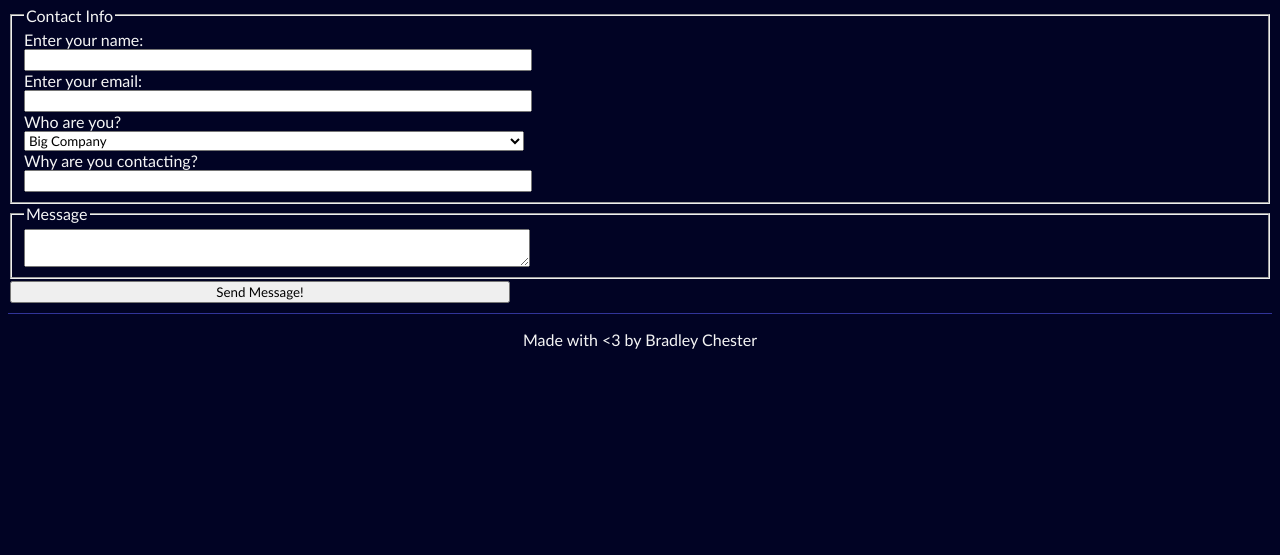
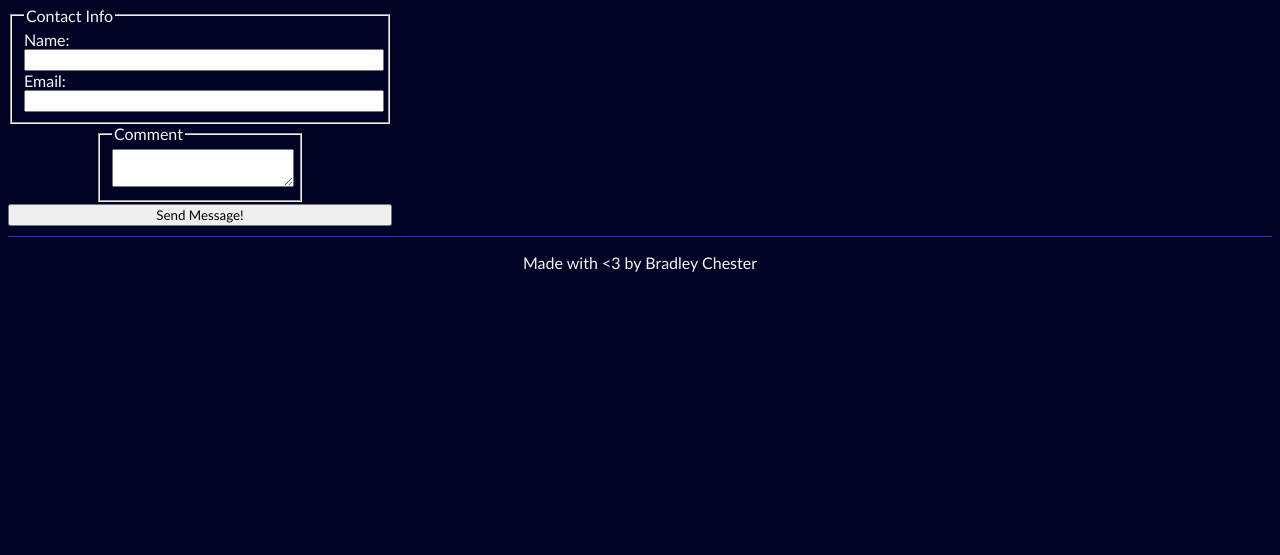
Before and after one commit to bchester102/cse134-hw4, a plain HTML site: page contact.html in a window 1280 px wide. Shown: the part 245-800 px from the top of the page. Drawn offline with Linux system fonts and the light colour scheme.

Commit message:
WIP Contact Form

```diff
--- a/contact.html
+++ b/contact.html
@@ -20,12 +20,18 @@
         form {
             display: flex;
             flex-direction: column;
-            width: 100%;
+            justify-content: center;
+            align-items: center;
+            width: 30dvw;
+        }
+
+        main {
+            /* display: flexbox; */
         }
 
         fieldset {
-            display:flex;
-            flex-direction: column;
+            /* display:flex; */
+            /* flex-direction: column; */
         }
     </style>
 </head>
@@ -40,39 +46,23 @@
         <hr>
     </header>
     <main>
-        <h1>Contact</h1>
-        <form method="get">
+        <h1>Contact Me!</h1>
+        <form method="post" action="https://httpbin.org/post">
             <fieldset>
                 <legend>Contact Info</legend>
-                <label for="name">Enter your name:</label>
+                <label for="name">Name:</label>
                 <input type="text" name="name" id="name" required>
-                <label for="email">Enter your email:</label>
+                <label for="email">Email:</label>
                 <input type="email" name="email" id="email" required>
-                <label for="who">Who are you?</label>
-                <select name="who" id="who">
-                    <optgroup label="Recruiter">
-                        <option value="big">Big Company</option>
-                        <option value="small">Small Company</option>
-                    </optgroup>
-                    <optgroup label="Other">
-                        <option value="friend">Friend</option>
-                        <option value="stranger">Stranger</option>
-                    </optgroup>
-                </select>
-                <label for="reason">Why are you contacting?</label>
-                <input list="reasons" name="reason" id="reason">
-                <datalist id="reasons">
-                    <option value="Job Offer">
-                    <option value="More Info">
-                    <option value="Getting to know you better">
-                </datalist>
+                <input type="hidden" name="possible_bot" value="true">
             </fieldset>
             <fieldset>
-                <legend>Message</legend>
-                <textarea></textarea>
+                <legend>Comment</legend>
+                <textarea name="comment"></textarea>
             </fieldset>
 
             <input type="submit" value="Send Message!">
+            <output></output>
         </form>
     </main>
     <footer>
```
